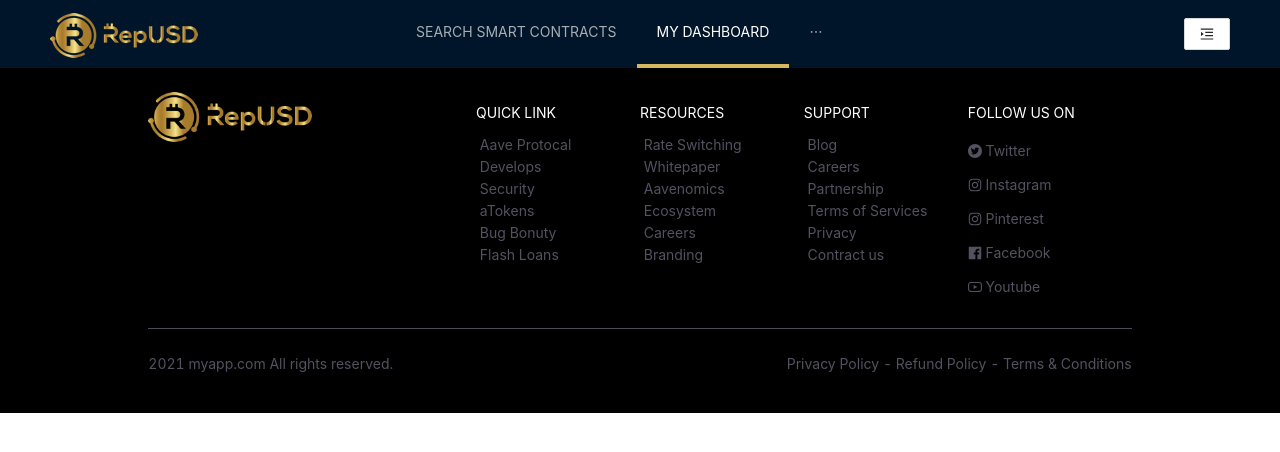
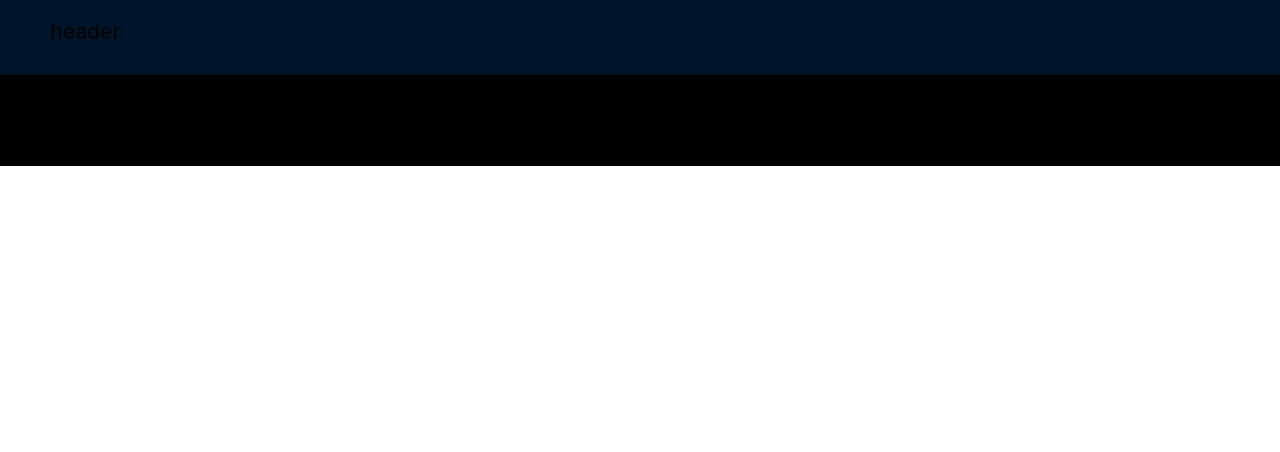
Before and after one commit to Clearshine64/testrepusd, a React (Create React App) app: page / in a window 1280 px wide. Shown: the top 452 px of the page. Built offline with nearby package versions, Linux system fonts and the light colour scheme.

Commit message:
test stage 6

```diff
--- a/src/routes.js
+++ b/src/routes.js
@@ -3,8 +3,8 @@ import React from "react";
 import { Layout } from "antd";
 
 // import LandingPage from "pages/LandingPage";
-import HeaderComponent from "./components/HeaderComponent";
-import FooterComponent from "./components/FooterComponent";
+// import HeaderComponent from "./components/HeaderComponent";
+// import FooterComponent from "./components/FooterComponent";
 
 const { Header, Content, Footer } = Layout;
 
@@ -12,7 +12,8 @@ const Routes = (props) => {
   return (
     <Layout className="container">
       <Header className="header">
-        <HeaderComponent />
+        <h1>header</h1>
+        {/* <HeaderComponent /> */}
       </Header>
       {/* <Content>
         <Switch>
@@ -20,7 +21,8 @@ const Routes = (props) => {
         </Switch>
       </Content> */}
       <Footer className="footer">
-        <FooterComponent />
+        <h1>footer</h1>
+        {/* <FooterComponent /> */}
       </Footer>
     </Layout>
   );
```
Also changed, not shown: src/components/LandingComponent/index.js (+7 -6 lines).
